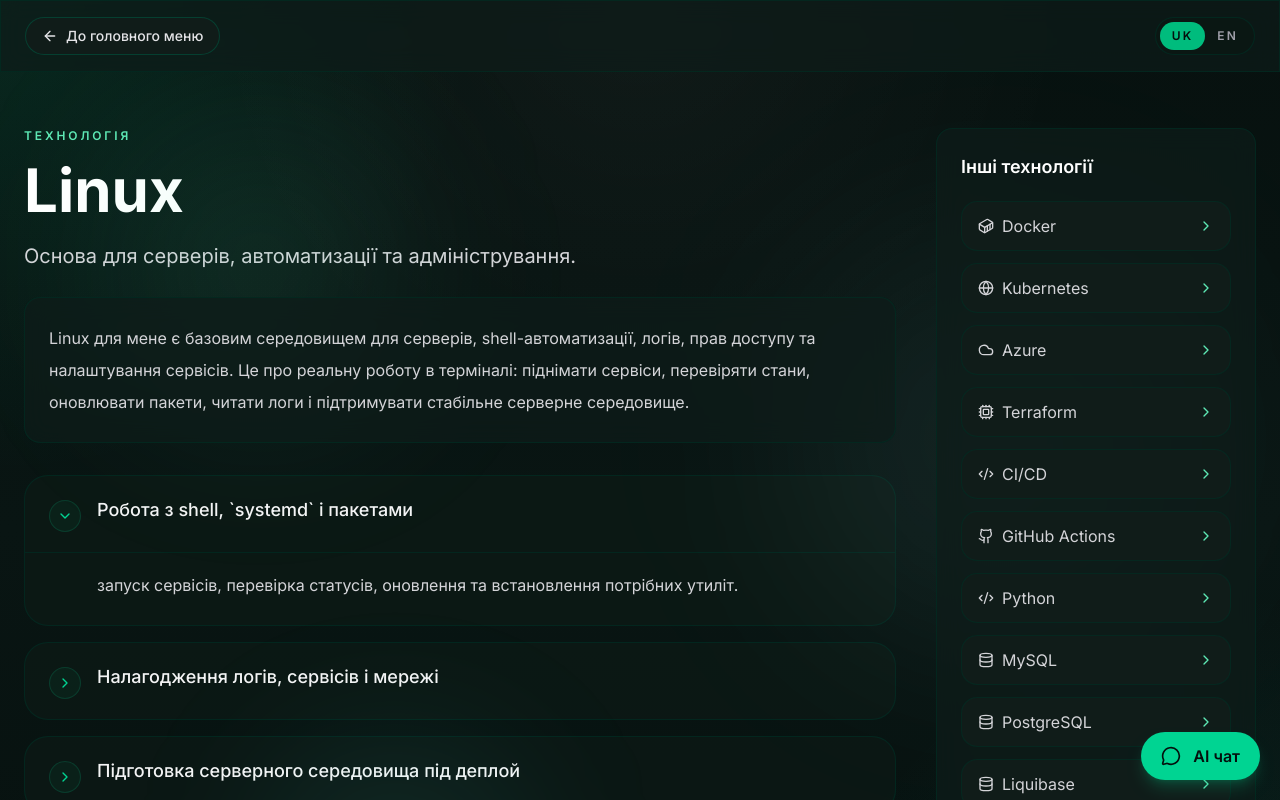
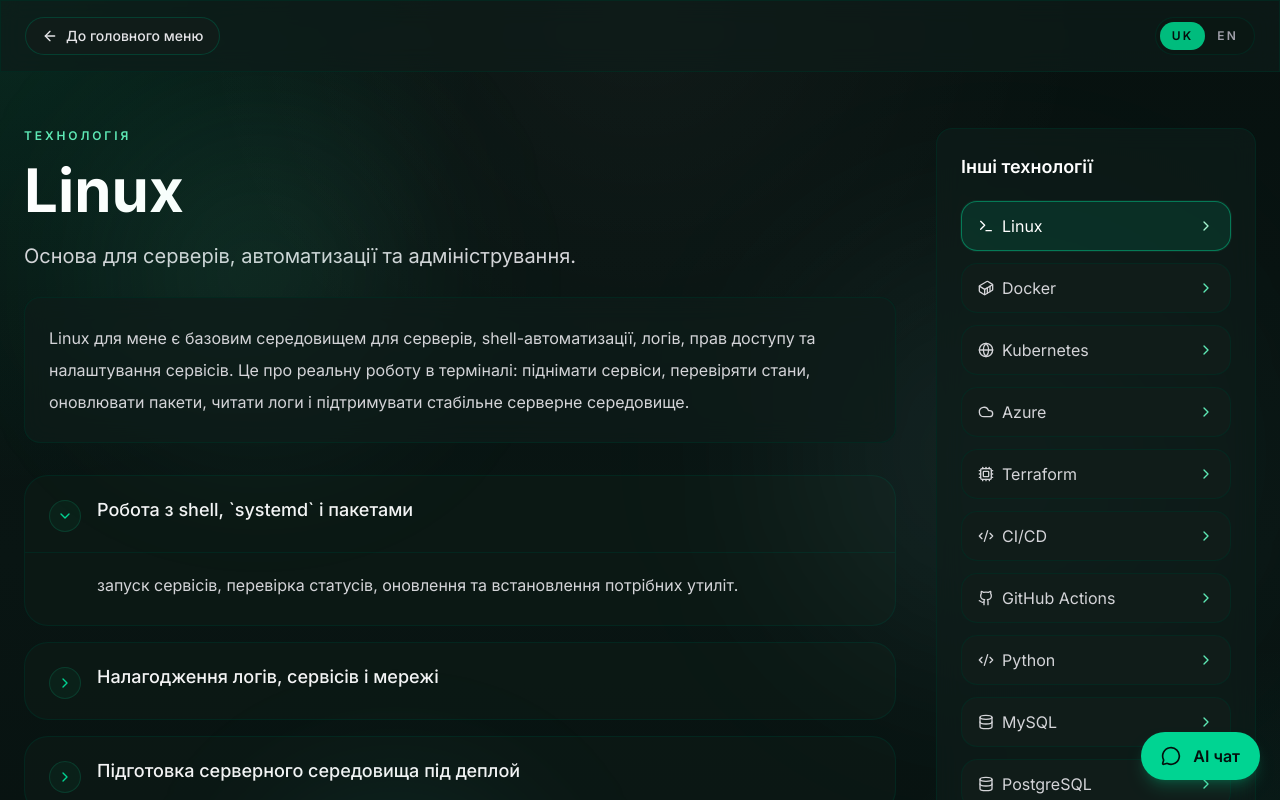
Before and after one commit to maximprysyazhnikov/maximsait, a React (Vite) app: page / in a window 1280 px wide. Both pictures are taken after a click on the button "Linux". Shown: the top 800 px of the page. Built offline with nearby package versions, Linux system fonts and the light colour scheme.

Commit message:
Improve tech navigation states

```diff
--- a/src/App.tsx
+++ b/src/App.tsx
@@ -333,7 +333,10 @@
         description={activeSkill.description[language]}
         bullets={activeSkill.bullets[language]}
         asideTitle={t.techPage.related}
-        asideContent={<div className="space-y-3">{skills.filter((item) => item.slug !== activeSkill.slug).map((item) => <button key={item.slug} type="button" onClick={() => navigate({ page: "skill", slug: item.slug })} className="flex w-full items-center justify-between rounded-2xl border border-emerald-950/70 bg-[#101c19] px-4 py-3 text-left text-zinc-300 transition hover:border-emerald-400/30 hover:text-white"><span className="flex items-center gap-2">{item.icon}{item.name}</span><ChevronRight className="h-4 w-4 text-emerald-300" /></button>)}</div>}
+        asideContent={<div className="space-y-3">{skills.map((item) => {
+          const isActive = item.slug === activeSkill.slug;
+          return <button key={item.slug} type="button" onClick={() => !isActive && navigate({ page: "skill", slug: item.slug })} aria-current={isActive ? "page" : undefined} className={`flex w-full items-center justify-between rounded-2xl border px-4 py-3 text-left transition ${isActive ? "border-emerald-400/45 bg-emerald-400/12 text-white shadow-[0_0_0_1px_rgba(52,211,153,0.08)]" : "cursor-pointer border-emerald-950/70 bg-[#101c19] text-zinc-300 hover:border-emerald-400/30 hover:text-white"}`}><span className="flex items-center gap-2">{item.icon}{item.name}</span><ChevronRight className={`h-4 w-4 ${isActive ? "text-emerald-200" : "text-emerald-300"}`} /></button>;
+        })}</div>}
       />
       <AIChatWidget language={language} />
     </>;
@@ -351,7 +354,10 @@
         description={activeProvider.summary[language]}
         bullets={activeProvider.highlights[language]}
         asideTitle={t.learningPage.related}
-        asideContent={<div className="space-y-3"><a href={activeProvider.url} target="_blank" rel="noopener noreferrer" className="flex items-center justify-between rounded-2xl border border-emerald-400/20 bg-emerald-400/10 px-4 py-3 text-sm font-semibold text-emerald-200 transition hover:bg-emerald-400/15">{t.learningPage.openSite}<ExternalLink className="h-4 w-4" /></a>{learningProviders.filter((item) => item.slug !== activeProvider.slug).map((item) => <button key={item.slug} type="button" onClick={() => navigate({ page: "provider", slug: item.slug })} className="flex w-full items-center justify-between rounded-2xl border border-emerald-950/70 bg-[#101c19] px-4 py-3 text-left text-zinc-300 transition hover:border-emerald-400/30 hover:text-white"><span>{item.title}</span><ChevronRight className="h-4 w-4 text-emerald-300" /></button>)}</div>}
+        asideContent={<div className="space-y-3"><a href={activeProvider.url} target="_blank" rel="noopener noreferrer" className="flex items-center justify-between rounded-2xl border border-emerald-400/20 bg-emerald-400/10 px-4 py-3 text-sm font-semibold text-emerald-200 transition hover:bg-emerald-400/15">{t.learningPage.openSite}<ExternalLink className="h-4 w-4" /></a>{learningProviders.map((item) => {
+          const isActive = item.slug === activeProvider.slug;
+          return <button key={item.slug} type="button" onClick={() => !isActive && navigate({ page: "provider", slug: item.slug })} aria-current={isActive ? "page" : undefined} className={`flex w-full items-center justify-between rounded-2xl border px-4 py-3 text-left transition ${isActive ? "border-emerald-400/45 bg-emerald-400/12 text-white shadow-[0_0_0_1px_rgba(52,211,153,0.08)]" : "cursor-pointer border-emerald-950/70 bg-[#101c19] text-zinc-300 hover:border-emerald-400/30 hover:text-white"}`}><span>{item.title}</span><ChevronRight className={`h-4 w-4 ${isActive ? "text-emerald-200" : "text-emerald-300"}`} /></button>;
+        })}</div>}
       />
       <AIChatWidget language={language} />
     </>;
@@ -416,7 +422,7 @@
               <p className="mb-6 text-sm text-zinc-500">{t.about.stackHint}</p>
               <div className="flex flex-wrap gap-3">
                 {skills.map((skill, i) => (
-                  <motion.button key={skill.slug} type="button" initial={{ opacity: 0, scale: 0.9 }} whileInView={{ opacity: 1, scale: 1 }} viewport={{ once: true }} transition={{ delay: i * 0.05 }} onClick={() => navigate({ page: "skill", slug: skill.slug })} className="flex items-center gap-2 rounded-xl border border-emerald-950/70 bg-[#101c19] px-4 py-3 text-sm font-medium text-zinc-100 transition-all hover:-translate-y-0.5 hover:border-emerald-400/30 hover:text-emerald-200">{skill.icon}{skill.name}</motion.button>
+                  <motion.button key={skill.slug} type="button" initial={{ opacity: 0, scale: 0.9 }} whileInView={{ opacity: 1, scale: 1 }} viewport={{ once: true }} transition={{ delay: i * 0.05 }} onClick={() => navigate({ page: "skill", slug: skill.slug })} className="cursor-pointer flex items-center gap-2 rounded-xl border border-emerald-950/70 bg-[#101c19] px-4 py-3 text-sm font-medium text-zinc-100 transition-all hover:-translate-y-0.5 hover:border-emerald-400/30 hover:text-emerald-200">{skill.icon}{skill.name}</motion.button>
                 ))}
               </div>
             </div>
```
